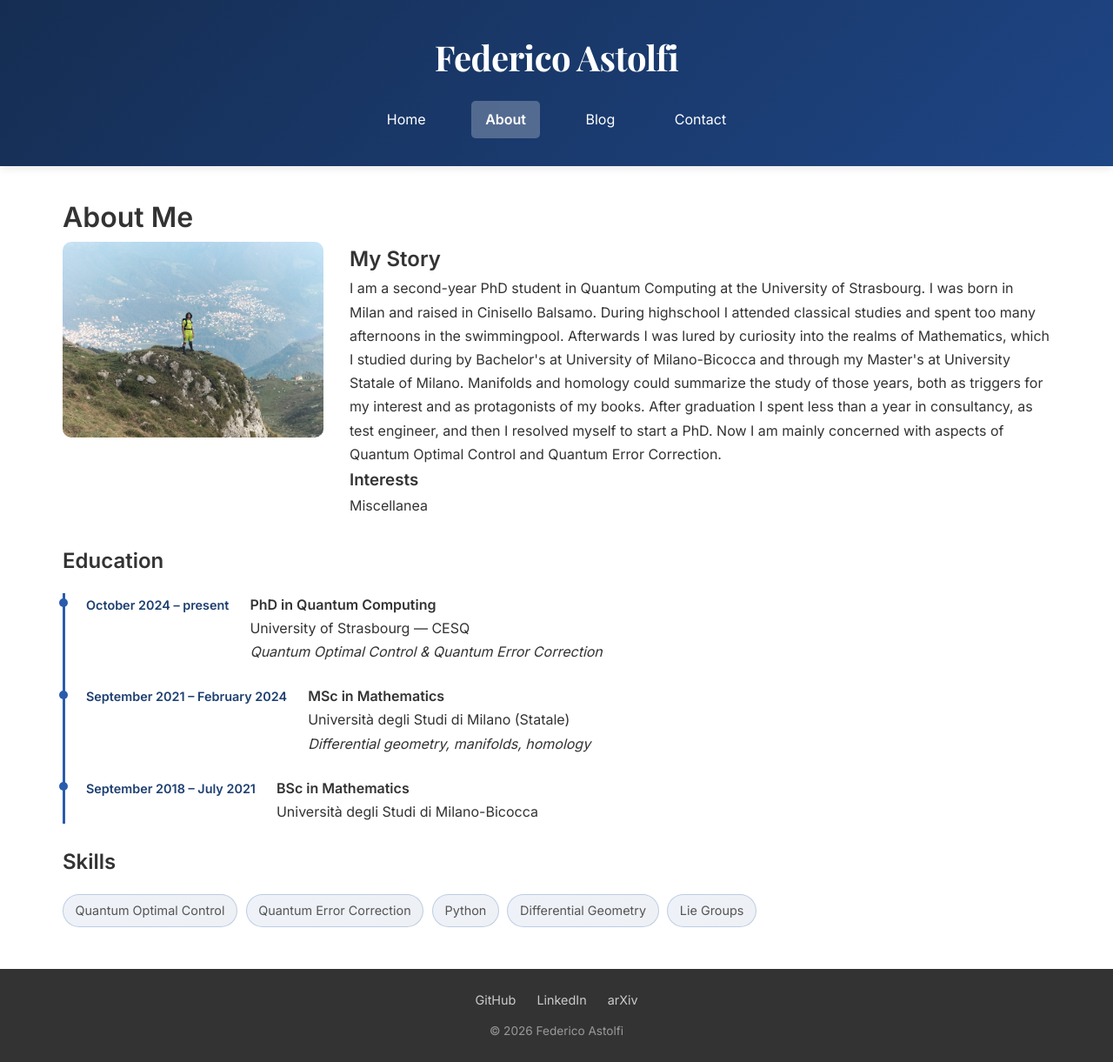
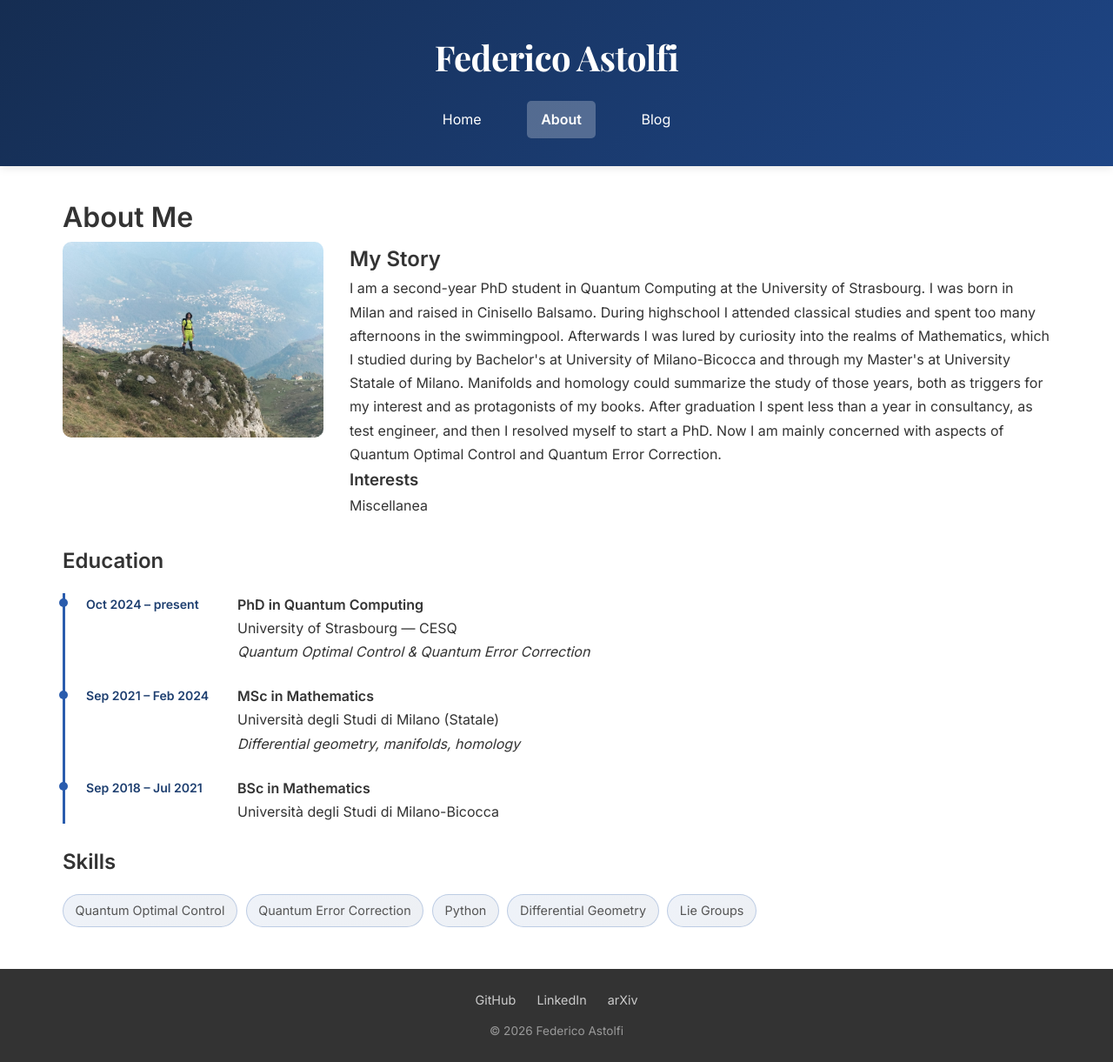
Before and after one commit to FedericoAstolfi/federicoastolfi.github.io, a Jekyll site: the page built from about.md, in a window 1280 px wide. Shown: the whole page at 87% size. Built offline with Jekyll 4.4.1, drawn with Linux system fonts in a browser that asks for light colours.

Commit message:
Remove contact page, fix education timeline alignment
Co-Authored-By: Claude Sonnet 4.6 <noreply@anthropic.com>

```diff
--- a/_layouts/default.html
+++ b/_layouts/default.html
@@ -32,7 +32,6 @@
             <a href="{{ '/' | relative_url }}" {% if page.url == '/' %}class="nav-active"{% endif %}>Home</a>
             <a href="{{ '/about' | relative_url }}" {% if page.url contains '/about' %}class="nav-active"{% endif %}>About</a>
             <a href="{{ '/blog' | relative_url }}" {% if page.url contains '/blog' %}class="nav-active"{% endif %}>Blog</a>
-            <a href="{{ '/contact' | relative_url }}" {% if page.url contains '/contact' %}class="nav-active"{% endif %}>Contact</a>
         </nav>
     </header>
 
--- a/about.md
+++ b/about.md
@@ -23,7 +23,7 @@ layout: default
 
 <div class="edu-timeline">
     <div class="edu-item">
-        <div class="edu-year">October 2024 – present</div>
+        <div class="edu-year">Oct 2024 – present</div>
         <div class="edu-content">
             <strong>PhD in Quantum Computing</strong><br>
             University of Strasbourg — CESQ<br>
@@ -31,7 +31,7 @@ layout: default
         </div>
     </div>
     <div class="edu-item">
-        <div class="edu-year">September 2021 – February 2024</div>
+        <div class="edu-year">Sep 2021 – Feb 2024</div>
         <div class="edu-content">
             <strong>MSc in Mathematics</strong><br>
             Università degli Studi di Milano (Statale)<br>
@@ -39,7 +39,7 @@ layout: default
         </div>
     </div>
     <div class="edu-item">
-        <div class="edu-year"> September 2018 – July 2021</div>
+        <div class="edu-year">Sep 2018 – Jul 2021</div>
         <div class="edu-content">
             <strong>BSc in Mathematics</strong><br>
             Università degli Studi di Milano-Bicocca
--- a/style.css
+++ b/style.css
@@ -333,9 +333,12 @@ main {
 .edu-year {
     font-weight: 700;
     color: #1e3f70;
-    min-width: 110px;
-    font-size: 0.9rem;
+    width: 150px;
+    min-width: 150px;
+    flex-shrink: 0;
+    font-size: 0.88rem;
     padding-top: 2px;
+    line-height: 1.5;
 }
 
 .edu-content {
```
Also changed, not shown: contact.md (deleted, +0 -25 lines).
